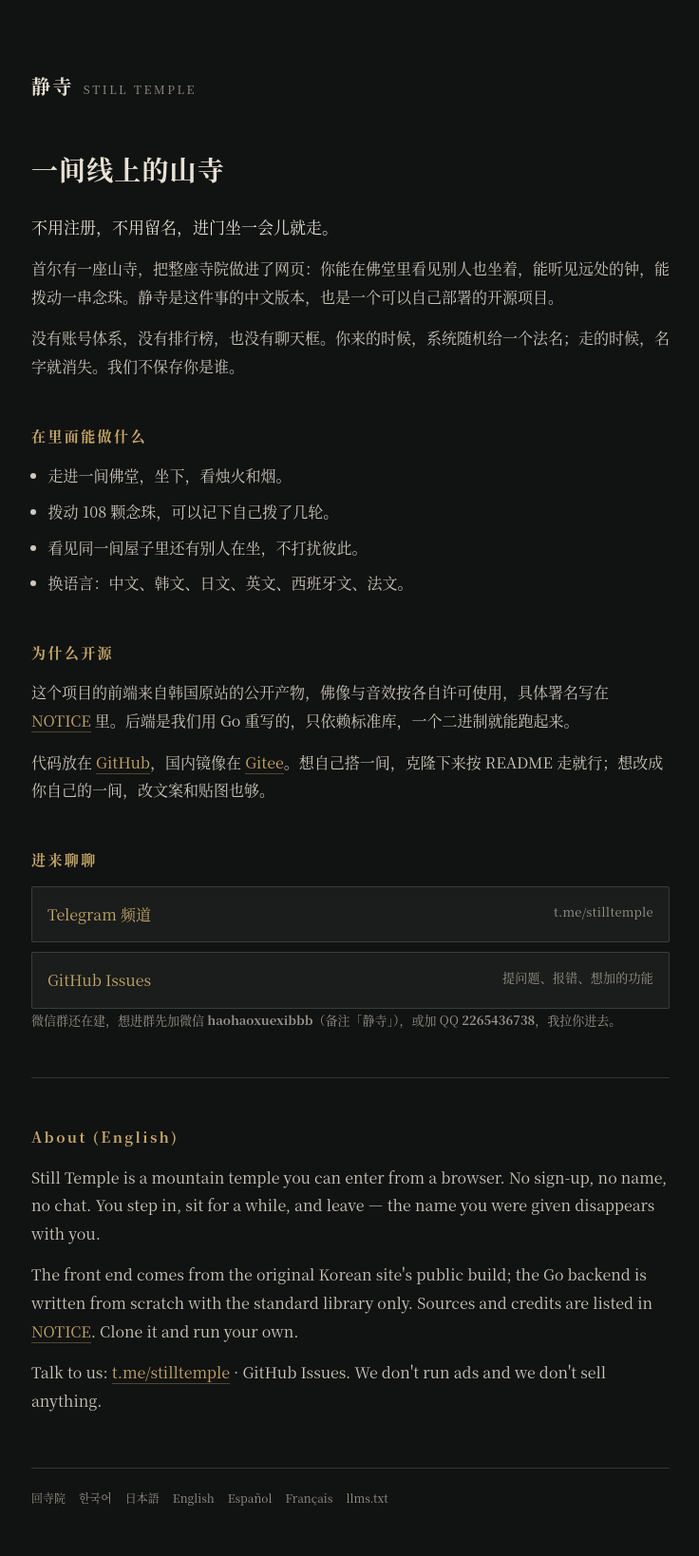
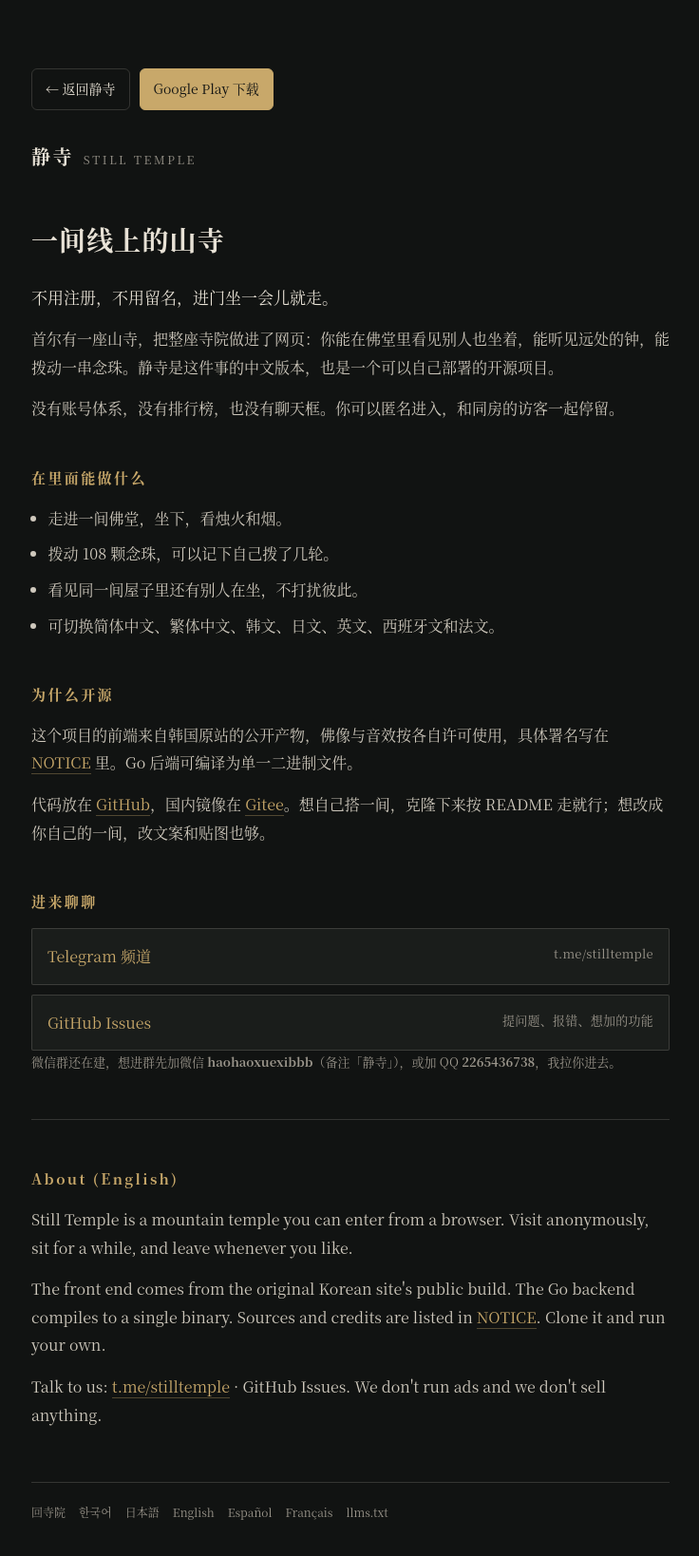
Before and after one commit to xxjrq/still-temple, a plain HTML site: page web/about.html in a window 1280 px wide. Shown: the whole page at 95% size, without its empty margins (271-1007 px from the left). Drawn offline with Linux system fonts and the light colour scheme.

Commit message:
Link the Android app and improve About navigation

```diff
--- a/web/about.html
+++ b/web/about.html
@@ -4,7 +4,7 @@
 <meta charset="utf-8">
 <meta name="viewport" content="width=device-width, initial-scale=1, viewport-fit=cover">
 <title>关于静寺 · 静寺 Still Temple</title>
-<meta name="description" content="静寺 Still Temple 是一间线上的山寺：不用注册、不用留名，进门坐一会儿就走。开源，可自建，附六语言版本与交流入口。">
+<meta name="description" content="静寺 Still Temple 是一间线上的山寺：不用注册、不用留名，进门坐一会儿就走。开源，可自建，支持七种语言。">
 <link rel="canonical" href="https://stilltemple.app/about">
 <link rel="alternate" hreflang="zh-Hans" href="https://stilltemple.app/about">
 <link rel="alternate" hreflang="en" href="https://stilltemple.app/about">
@@ -27,6 +27,11 @@
     line-height:1.85;-webkit-font-smoothing:antialiased;
   }
   .wrap{max-width:720px;margin:0 auto;padding:72px 24px 96px}
+  .page-actions{display:flex;flex-wrap:wrap;gap:10px;margin-bottom:30px}
+  .page-actions a{display:inline-flex;align-items:center;min-height:44px;padding:6px 14px;border:1px solid var(--line);border-radius:6px;color:var(--paper);font-size:14px}
+  .page-actions a:hover{border-color:var(--gold)}
+  .page-actions .download{background:var(--gold);border-color:var(--gold);color:var(--ink)}
+  .page-actions a:focus-visible{outline:2px solid var(--gold);outline-offset:3px}
   .brand{display:flex;align-items:baseline;gap:10px;margin-bottom:44px}
   .brand b{font-size:20px;letter-spacing:.12em;font-weight:600}
   .brand span{font-size:12px;letter-spacing:.22em;color:var(--muted);text-transform:uppercase}
@@ -56,23 +61,27 @@
 </head>
 <body>
 <main class="wrap">
+  <nav class="page-actions" aria-label="静寺入口">
+    <a id="temple-back" href="/zh">← 返回静寺</a>
+    <a class="download" href="https://play.google.com/store/apps/details?id=app.stilltemple.temple">Google Play 下载</a>
+  </nav>
   <div class="brand"><b>静寺</b><span>Still Temple</span></div>
 
   <h1>一间线上的山寺</h1>
   <p class="lead">不用注册，不用留名，进门坐一会儿就走。</p>
   <p>首尔有一座山寺，把整座寺院做进了网页：你能在佛堂里看见别人也坐着，能听见远处的钟，能拨动一串念珠。静寺是这件事的中文版本，也是一个可以自己部署的开源项目。</p>
-  <p>没有账号体系，没有排行榜，也没有聊天框。你来的时候，系统随机给一个法名；走的时候，名字就消失。我们不保存你是谁。</p>
+  <p>没有账号体系，没有排行榜，也没有聊天框。你可以匿名进入，和同房的访客一起停留。</p>
 
   <h2>在里面能做什么</h2>
   <ul>
     <li>走进一间佛堂，坐下，看烛火和烟。</li>
     <li>拨动 108 颗念珠，可以记下自己拨了几轮。</li>
     <li>看见同一间屋子里还有别人在坐，不打扰彼此。</li>
-    <li>换语言：中文、韩文、日文、英文、西班牙文、法文。</li>
+    <li>可切换简体中文、繁体中文、韩文、日文、英文、西班牙文和法文。</li>
   </ul>
 
   <h2>为什么开源</h2>
-  <p>这个项目的前端来自韩国原站的公开产物，佛像与音效按各自许可使用，具体署名写在 <a href="https://github.com/xxjrq/still-temple/blob/main/NOTICE.md" rel="noopener">NOTICE</a> 里。后端是我们用 Go 重写的，只依赖标准库，一个二进制就能跑起来。</p>
+  <p>这个项目的前端来自韩国原站的公开产物，佛像与音效按各自许可使用，具体署名写在 <a href="https://github.com/xxjrq/still-temple/blob/main/NOTICE.md" rel="noopener">NOTICE</a> 里。Go 后端可编译为单一二进制文件。</p>
   <p>代码放在 <a href="https://github.com/xxjrq/still-temple" rel="noopener">GitHub</a>，国内镜像在 <a href="https://gitee.com/xxjrq/still-temple" rel="noopener">Gitee</a>。想自己搭一间，克隆下来按 README 走就行；想改成你自己的一间，改文案和贴图也够。</p>
 
   <h2>进来聊聊</h2>
@@ -85,8 +94,8 @@
   <div class="rule"></div>
 
   <h2>About (English)</h2>
-  <p>Still Temple is a mountain temple you can enter from a browser. No sign-up, no name, no chat. You step in, sit for a while, and leave — the name you were given disappears with you.</p>
-  <p>The front end comes from the original Korean site's public build; the Go backend is written from scratch with the standard library only. Sources and credits are listed in <a href="https://github.com/xxjrq/still-temple/blob/main/NOTICE.md" rel="noopener">NOTICE</a>. Clone it and run your own.</p>
+  <p>Still Temple is a mountain temple you can enter from a browser. Visit anonymously, sit for a while, and leave whenever you like.</p>
+  <p>The front end comes from the original Korean site's public build. The Go backend compiles to a single binary. Sources and credits are listed in <a href="https://github.com/xxjrq/still-temple/blob/main/NOTICE.md" rel="noopener">NOTICE</a>. Clone it and run your own.</p>
   <p>Talk to us: <a href="https://t.me/stilltemple" rel="noopener">t.me/stilltemple</a> · GitHub Issues. We don't run ads and we don't sell anything.</p>
 
   <footer>
@@ -99,6 +108,19 @@
     <a href="/llms.txt">llms.txt</a>
   </footer>
 </main>
+<script>
+  (() => {
+    const back = document.getElementById('temple-back');
+    const locale = location.pathname.match(/^\/(zh|zh-cn|zh-hant|ko|en|ja|es|fr)\/about\/?$/i);
+    if (locale) back.href = '/' + locale[1];
+    if (!document.referrer) return;
+    const previous = new URL(document.referrer);
+    const scene = /^\/(?:index\.html|(?:zh|zh-cn|zh-hant|ko|en|ja|es|fr)(?:\.html)?\/?)?$/i;
+    if (previous.origin === location.origin && scene.test(previous.pathname)) {
+      back.href = previous.pathname + previous.search + previous.hash;
+    }
+  })();
+</script>
 <script defer src="/assets/metrics.js"></script>
 </body>
 </html>
```
Also changed, not shown: 4 other files.
